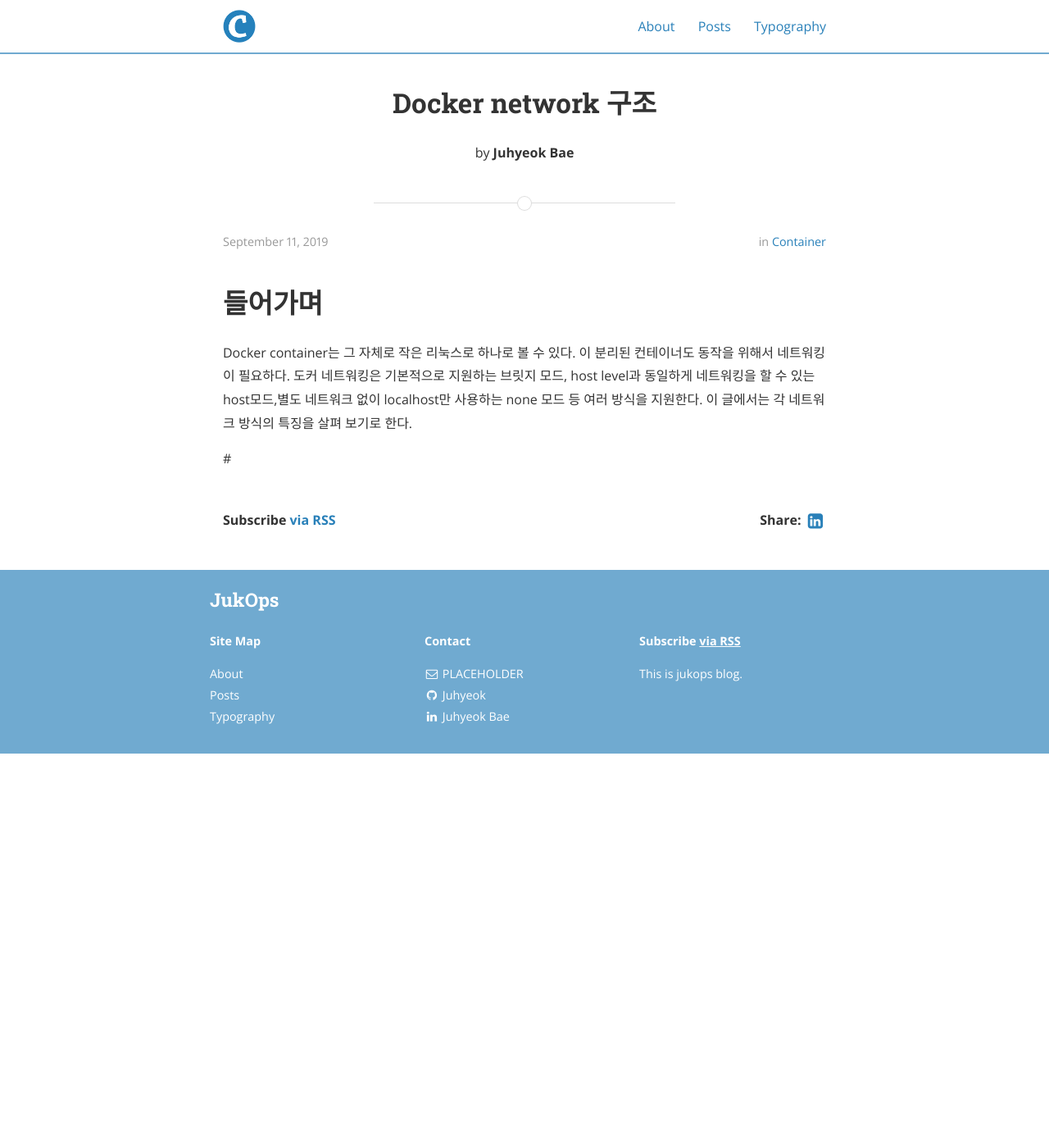
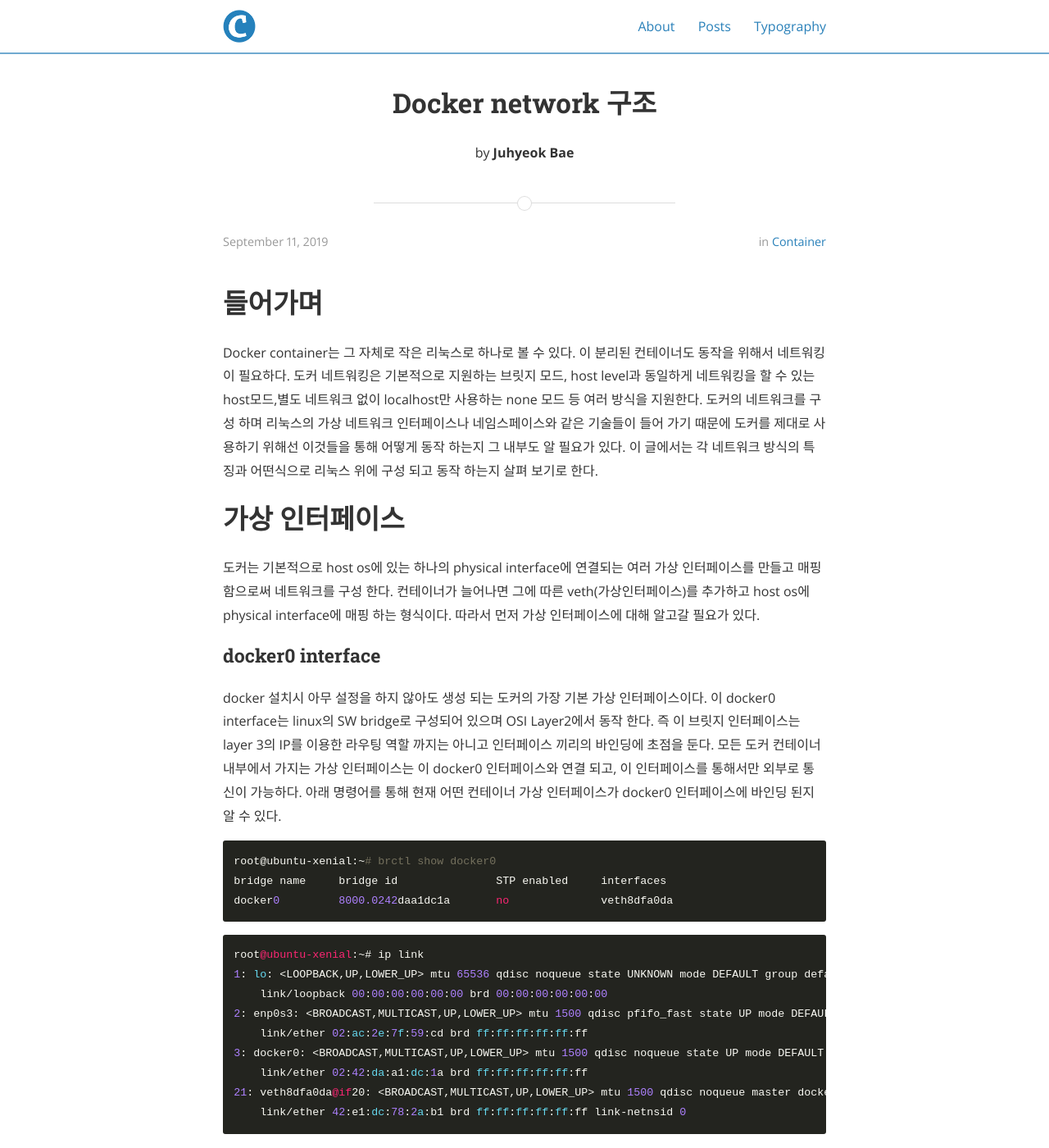
Before and after one commit to jukops/jukops.github.io, a Jekyll site: the page built from _posts/2019-11-05-container-network.markdown, in a window 1280 px wide and 1400 px high. Shown: the whole window at 82% size. Built offline with Jekyll 4.4.1, drawn with Linux system fonts in a browser that asks for light colours; nearby versions of some CDN libraries; some of the changed text lies outside the part shown.

Commit message:
Add docker0 intfce

````diff
--- a/_posts/2019-11-05-container-network.markdown
+++ b/_posts/2019-11-05-container-network.markdown
@@ -6,6 +6,31 @@
 categories: container
 ---
 # 들어가며
-Docker container는 그 자체로 작은 리눅스로 하나로 볼 수 있다. 이 분리된 컨테이너도 동작을 위해서 네트워킹이 필요하다. 도커 네트워킹은 기본적으로 지원하는 브릿지 모드, host level과 동일하게 네트워킹을 할 수 있는 host모드,별도 네트워크 없이 localhost만 사용하는 none 모드 등 여러 방식을 지원한다. 이 글에서는 각 네트워크 방식의 특징을 살펴 보기로 한다.
+Docker container는 그 자체로 작은 리눅스로 하나로 볼 수 있다. 이 분리된 컨테이너도 동작을 위해서 네트워킹이 필요하다. 도커 네트워킹은 기본적으로 지원하는 브릿지 모드, host level과 동일하게 네트워킹을 할 수 있는 host모드,별도 네트워크 없이 localhost만 사용하는 none 모드 등 여러 방식을 지원한다. 도커의 네트워크를 구성 하며 리눅스의 가상 네트워크 인터페이스나 네임스페이스와 같은 기술들이 들어 가기 때문에 도커를 제대로 사용하기 위해선 이것들을 통해 어떻게 동작 하는지 그 내부도 알 필요가 있다. 이 글에서는 각 네트워크 방식의 특징과 어떤식으로 리눅스 위에 구성 되고 동작 하는지 살펴 보기로 한다.
 
-#
+# 가상 인터페이스
+도커는 기본적으로 host os에 있는 하나의 physical interface에 연결되는 여러 가상 인터페이스를 만들고 매핑 함으로써 네트워크를 구성 한다. 컨테이너가 늘어나면 그에 따른 veth(가상인터페이스)를 추가하고 host os에 physical interface에 매핑 하는 형식이다.
+따라서 먼저 가상 인터페이스에 대해 알고갈 필요가 있다.
+
+### docker0 interface
+docker 설치시 아무 설정을 하지 않아도 생성 되는 도커의 가장 기본 가상 인터페이스이다.
+이 docker0 interface는 linux의 SW bridge로 구성되어 있으며 OSI Layer2에서 동작 한다. 즉 이 브릿지 인터페이스는 layer 3의 IP를 이용한 라우팅 역할 까지는 아니고 인터페이스 끼리의 바인딩에 초점을 둔다.
+모든 도커 컨테이너 내부에서 가지는 가상 인터페이스는 이 docker0 인터페이스와 연결 되고, 이 인터페이스를 통해서만 외부로 통신이 가능하다.
+아래 명령어를 통해 현재 어떤 컨테이너 가상 인터페이스가 docker0 인터페이스에 바인딩 된지 알 수 있다.
+```
+root@ubuntu-xenial:~# brctl show docker0
+bridge name	bridge id		STP enabled	interfaces
+docker0		8000.0242daa1dc1a	no		veth8dfa0da
+```
+```
+root@ubuntu-xenial:~# ip link
+1: lo: <LOOPBACK,UP,LOWER_UP> mtu 65536 qdisc noqueue state UNKNOWN mode DEFAULT group default qlen 1
+    link/loopback 00:00:00:00:00:00 brd 00:00:00:00:00:00
+2: enp0s3: <BROADCAST,MULTICAST,UP,LOWER_UP> mtu 1500 qdisc pfifo_fast state UP mode DEFAULT group default qlen 1000
+    link/ether 02:ac:2e:7f:59:cd brd ff:ff:ff:ff:ff:ff
+3: docker0: <BROADCAST,MULTICAST,UP,LOWER_UP> mtu 1500 qdisc noqueue state UP mode DEFAULT group default
+    link/ether 02:42:da:a1:dc:1a brd ff:ff:ff:ff:ff:ff
+21: veth8dfa0da@if20: <BROADCAST,MULTICAST,UP,LOWER_UP> mtu 1500 qdisc noqueue master docker0 state UP mode DEFAULT group default
+    link/ether 42:e1:dc:78:2a:b1 brd ff:ff:ff:ff:ff:ff link-netnsid 0
+```
+-> 현재 docker0 브릿지 인터페이스에 veth8dfa0da 가상 인터페이스가 바인딩 되어 있다.
````
